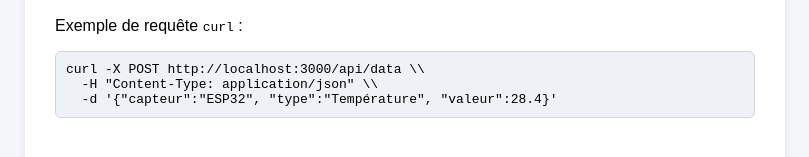
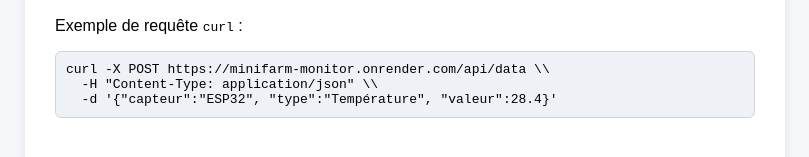
Before and after one commit to EJM0101/minifarm_monitor, a website: page public/index.html in a window 1280 px wide. Shown: the part 499-656 px from the top of the page, without its empty margins (235-1044 px from the left). Drawn offline with nearby package versions, Linux system fonts and the light colour scheme; no server answers.

Commit message:
Update index.html

```diff
--- a/public/index.html
+++ b/public/index.html
@@ -32,7 +32,7 @@
     <section class="api">
       <h2>🔧 Tester l'API</h2>
       <p>Exemple de requête <code>curl</code> :</p>
-      <pre><code>curl -X POST http://localhost:3000/api/data \\
+      <pre><code>curl -X POST https://minifarm-monitor.onrender.com/api/data \\
   -H "Content-Type: application/json" \\
   -d '{"capteur":"ESP32", "type":"Température", "valeur":28.4}'</code></pre>
     </section>
```
